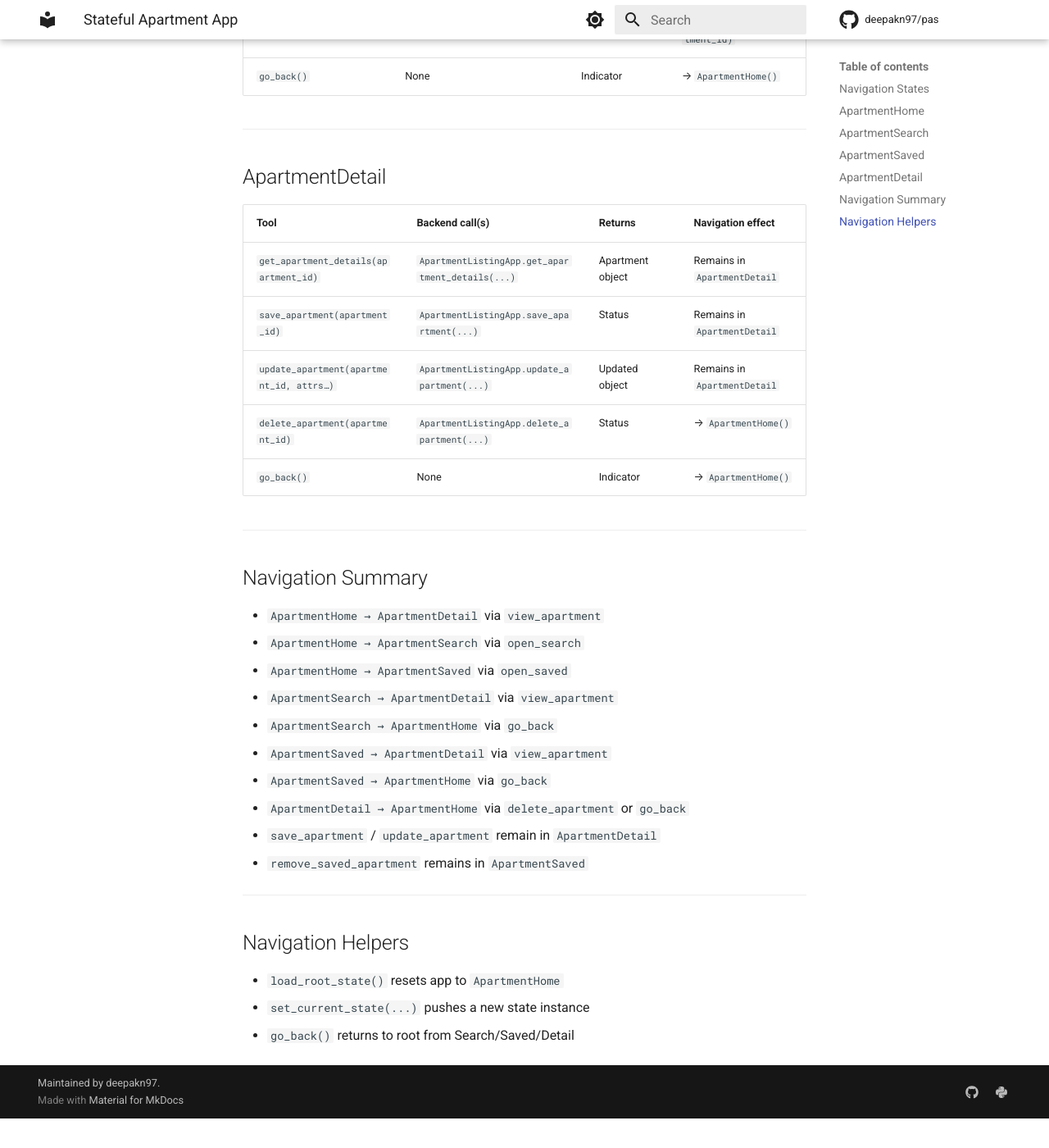
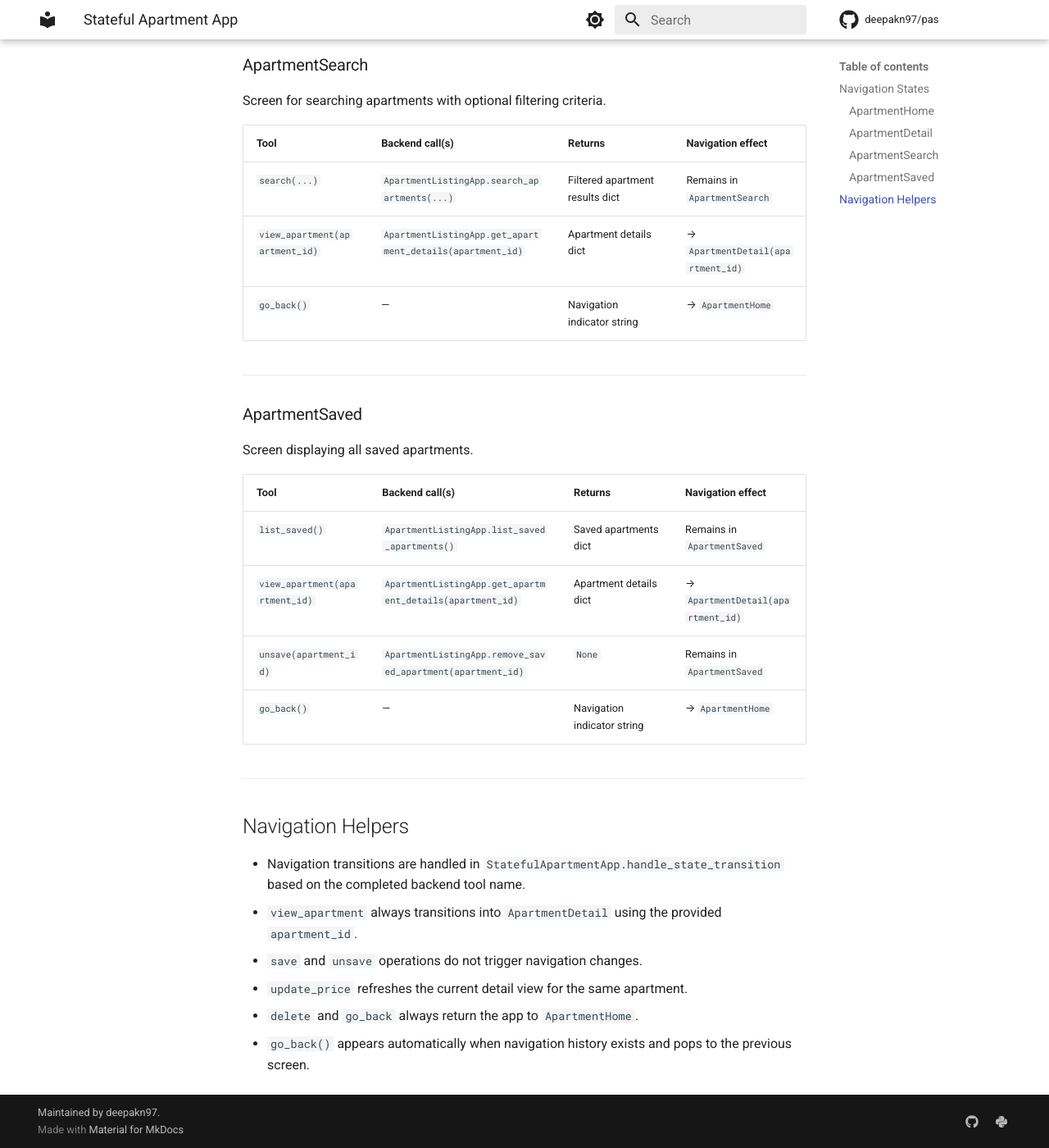
Before and after one commit to deepakn97/pare, an MkDocs documentation site: the page built from docs/apps/apartment.md, in a window 1280 px wide and 1400 px high, scrolled down 1516 px. Shown: the whole window at 82% size. Built offline with MkDocs 1.6.1 and Material for MkDocs 9.7.7, drawn with Linux system fonts in a browser that asks for light colours; comment, search, counter and statistics services are not loaded; before the commit the page ends 2880 px from its top, so only the background shows below that; some of the changed text lies outside the part shown.

Commit message:
Refactored cab app and modified cab, reminder, apartment transition function, renamed note.md

```diff
--- a/docs/apps/apartment.md
+++ b/docs/apps/apartment.md
@@ -1,9 +1,9 @@
 # Stateful Apartment App
 
-`pas.apps.apartment.app.StatefulApartmentApp` layers PAS navigation on top of
-the Meta-ARE `ApartmentListingApp`. It begins in the `ApartmentHome` state and
-transitions into search, saved-list view, or apartment detail screens depending
-on which user tool completes.
+`pas.apps.apartment.app.StatefulApartmentApp` extends the Meta-ARE
+`ApartmentListingApp` with PAS navigation support.
+It launches in `ApartmentHome` and transitions between home, search,
+saved, and detail views based on completed apartment backend operations.
 
 ---
 
@@ -11,67 +11,68 @@ on which user tool completes.
 
 ---
 
-## ApartmentHome
+### ApartmentHome
+
+Main screen for listing apartments and navigating to search or saved views.
 
 | Tool | Backend call(s) | Returns | Navigation effect |
 | --- | --- | --- | --- |
-| `list_apartments()` | `ApartmentListingApp.list_all_apartments()` | List of all apartments | Remains in `ApartmentHome` |
-| `view_apartment(apartment_id)` | `ApartmentListingApp.get_apartment_details(...)` | Apartment object | → `ApartmentDetail(apartment_id)` |
-| `open_search()` | None | Indicator | → `ApartmentSearch()` |
-| `open_saved()` | None | Indicator | → `ApartmentSaved()` |
+| `list_apartments()` | `ApartmentListingApp.list_all_apartments()` | `dict[str, object]` apartment records | Remains in `ApartmentHome` |
+| `view_apartment(apartment_id)` | `ApartmentListingApp.get_apartment_details(apartment_id)` | Apartment details dict | → `ApartmentDetail(apartment_id)` |
+| `open_search()` | — | Navigation indicator string | → `ApartmentSearch` |
+| `open_saved()` | — | Navigation indicator string | → `ApartmentSaved` |
 
 ---
 
-## ApartmentSearch
+### ApartmentDetail
+
+Detail screen for a specific apartment, supporting save, update, and delete actions.
 
 | Tool | Backend call(s) | Returns | Navigation effect |
 | --- | --- | --- | --- |
-| `search(filters…)` | `ApartmentListingApp.search_apartments(...)` | Filtered list | Remains in `ApartmentSearch` |
-| `view_apartment(apartment_id)` | `ApartmentListingApp.get_apartment_details(...)` | Apartment object | → `ApartmentDetail(apartment_id)` |
-| `go_back()` | None | Indicator | → `ApartmentHome()` |
+| `get_details()` | `ApartmentListingApp.get_apartment_details(apartment_id)` | Apartment details dict | Remains in `ApartmentDetail` |
+| `save()` | `ApartmentListingApp.save_apartment(apartment_id)` | `None` | Remains in `ApartmentDetail` |
+| `unsave()` | `ApartmentListingApp.remove_saved_apartment(apartment_id)` | `None` | Remains in `ApartmentDetail` |
+| `update_price(new_price)` | `ApartmentListingApp.update_apartment(apartment_id, new_price)` | `None` | Remains in `ApartmentDetail(apartment_id)` |
+| `delete()` | `ApartmentListingApp.delete_apartment(apartment_id)` | `None` | → `ApartmentHome` |
+| `go_back()` | — | Navigation indicator string | → `ApartmentHome` |
 
 ---
 
-## ApartmentSaved
+### ApartmentSearch
+
+Screen for searching apartments with optional filtering criteria.
 
 | Tool | Backend call(s) | Returns | Navigation effect |
 | --- | --- | --- | --- |
-| `list_saved_apartments()` | `ApartmentListingApp.list_saved_apartments()` | Saved apartment list | Remains in `ApartmentSaved` |
-| `remove_saved_apartment(apartment_id)` | `ApartmentListingApp.remove_saved_apartment(...)` | Status | Remains in `ApartmentSaved` |
-| `view_apartment(apartment_id)` | `ApartmentListingApp.get_apartment_details(...)` | Apartment object | → `ApartmentDetail(apartment_id)` |
-| `go_back()` | None | Indicator | → `ApartmentHome()` |
+| `search(...)` | `ApartmentListingApp.search_apartments(...)` | Filtered apartment results dict | Remains in `ApartmentSearch` |
+| `view_apartment(apartment_id)` | `ApartmentListingApp.get_apartment_details(apartment_id)` | Apartment details dict | → `ApartmentDetail(apartment_id)` |
+| `go_back()` | — | Navigation indicator string | → `ApartmentHome` |
 
 ---
 
-## ApartmentDetail
+### ApartmentSaved
+
+Screen displaying all saved apartments.
 
 | Tool | Backend call(s) | Returns | Navigation effect |
 | --- | --- | --- | --- |
-| `get_apartment_details(apartment_id)` | `ApartmentListingApp.get_apartment_details(...)` | Apartment object | Remains in `ApartmentDetail` |
-| `save_apartment(apartment_id)` | `ApartmentListingApp.save_apartment(...)` | Status | Remains in `ApartmentDetail` |
-| `update_apartment(apartment_id, attrs…)` | `ApartmentListingApp.update_apartment(...)` | Updated object | Remains in `ApartmentDetail` |
-| `delete_apartment(apartment_id)` | `ApartmentListingApp.delete_apartment(...)` | Status | → `ApartmentHome()` |
-| `go_back()` | None | Indicator | → `ApartmentHome()` |
-
----
-
-## Navigation Summary
-
-- `ApartmentHome → ApartmentDetail` via `view_apartment`
-- `ApartmentHome → ApartmentSearch` via `open_search`
-- `ApartmentHome → ApartmentSaved` via `open_saved`
-- `ApartmentSearch → ApartmentDetail` via `view_apartment`
-- `ApartmentSearch → ApartmentHome` via `go_back`
-- `ApartmentSaved → ApartmentDetail` via `view_apartment`
-- `ApartmentSaved → ApartmentHome` via `go_back`
-- `ApartmentDetail → ApartmentHome` via `delete_apartment` or `go_back`
-- `save_apartment` / `update_apartment` remain in `ApartmentDetail`
-- `remove_saved_apartment` remains in `ApartmentSaved`
+| `list_saved()` | `ApartmentListingApp.list_saved_apartments()` | Saved apartments dict | Remains in `ApartmentSaved` |
+| `view_apartment(apartment_id)` | `ApartmentListingApp.get_apartment_details(apartment_id)` | Apartment details dict | → `ApartmentDetail(apartment_id)` |
+| `unsave(apartment_id)` | `ApartmentListingApp.remove_saved_apartment(apartment_id)` | `None` | Remains in `ApartmentSaved` |
+| `go_back()` | — | Navigation indicator string | → `ApartmentHome` |
 
 ---
 
 ## Navigation Helpers
 
-- `load_root_state()` resets app to `ApartmentHome`
-- `set_current_state(...)` pushes a new state instance
-- `go_back()` returns to root from Search/Saved/Detail
+- Navigation transitions are handled in
+  `StatefulApartmentApp.handle_state_transition`
+  based on the completed backend tool name.
+- `view_apartment` always transitions into `ApartmentDetail`
+  using the provided `apartment_id`.
+- `save` and `unsave` operations do not trigger navigation changes.
+- `update_price` refreshes the current detail view for the same apartment.
+- `delete` and `go_back` always return the app to `ApartmentHome`.
+- `go_back()` appears automatically when navigation history exists and pops
+  to the previous screen.
```
Also changed, not shown: docs/apps/cab.md (+35 -34 lines), docs/apps/note.md (deleted, +0 -74 lines), docs/apps/notes.md (added, +108 -0 lines), docs/apps/reminder.md (+46 -36 lines), 12 other files.
